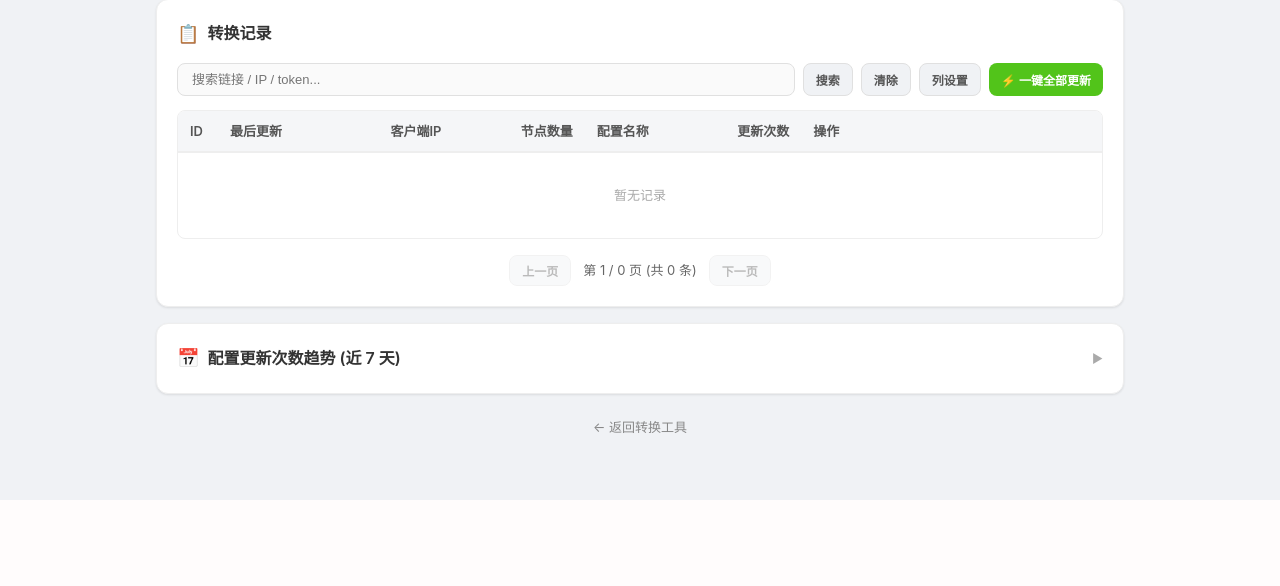
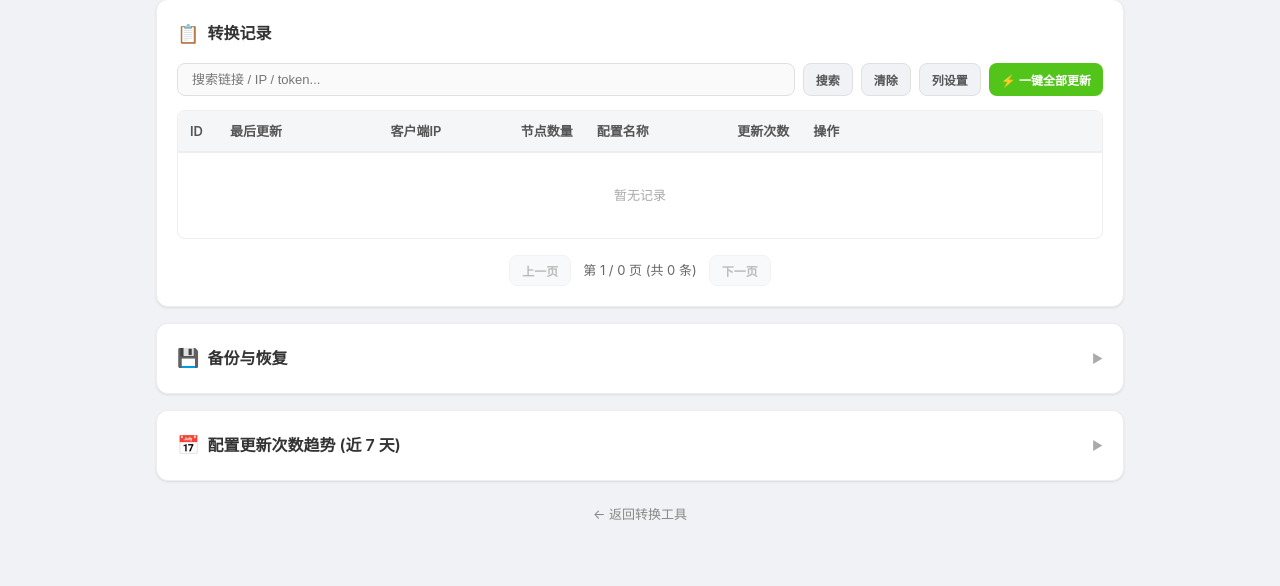
Before and after one commit to saeson001/vless2clash, a Flask app: page /manage in a window 1280 px wide. Shown: the part 1080-1666 px from the top of the page. Before the commit the page ends 1580 px from the top, so only its background shows below. Run offline with Flask 3, Linux system fonts and the light colour scheme; the visitor is signed in with stand-in values (Sample User, id 1); data that the repository does not hold is empty.

Commit message:
feat(v1.6.39): 管理页新增备份与恢复卡片

```diff
--- a/templates/manage.html
+++ b/templates/manage.html
@@ -238,6 +238,27 @@
             </div>
 
             <!-- IP Ranking (collapsible, collapsed by default) -->
+            <!-- Backup & Restore -->
+            <div class="card" id="backup-card">
+                <div class="card-header collapsible-header" onclick="togglePanel('backup')" id="backup-header">
+                    <span class="card-icon">💾</span>
+                    <h2>备份与恢复</h2>
+                    <span class="toggle-arrow" id="backup-arrow">▶</span>
+                </div>
+                <div class="collapsible-content" id="backup-content" style="display:none;">
+                    <p style="font-size:13px;color:#6b7280;margin-bottom:10px;">
+                        备份包含数据库（转换记录、管理员账密、密钥）与已生成的 YAML。恢复前当前数据会自动留存到 backups/ 目录；从其他实例恢复后请重新登录并执行「一键更新全部」。
+                    </p>
+                    <div style="display:flex;gap:10px;flex-wrap:wrap;align-items:center;">
+                        <button class="btn btn-primary" onclick="downloadBackup()">下载备份</button>
+                        <input type="file" id="restore-file" accept=".tar.gz,.tgz" style="display:none;" onchange="doRestore(this.files[0])">
+                        <button class="btn btn-secondary" onclick="document.getElementById('restore-file').click()">上传恢复</button>
+                        <span id="backup-status" style="font-size:13px;color:#6b7280;"></span>
+                    </div>
+                </div>
+            </div>
+
+            <!-- Top IPs (collapsible) -->
             <div class="card" id="top-ips-card" data-page-node-id="G62fDYEnL1CmDWDCop9ccR">
                 <div class="card-header collapsible-header" onclick="togglePanel('top-ips')" id="top-ips-header" data-page-node-id="CZzIGJZXoxy6BadM3JfZdl">
                     <span class="card-icon" data-page-node-id="EKNYpeNoVA2aaghX4hk6U7">📍</span>
@@ -540,6 +561,45 @@
 
     <script>
         const ADMIN_LOGGED_IN = {{ logged_in | tojson | safe if logged_in is not none else 'false' }};
+
+        function downloadBackup() {
+            const st = document.getElementById('backup-status');
+            st.textContent = '正在打包...';
+            fetch('/api/admin/backup').then(r => {
+                if (r.status === 401) { st.textContent = '请先登录管理后台'; return null; }
+                if (!r.ok) throw new Error('HTTP ' + r.status);
+                const cd = r.headers.get('Content-Disposition') || '';
+                const m = cd.match(/filename=([^;]+)/);
+                const name = m ? m[1] : 'vless2clash-backup.tar.gz';
+                return r.blob().then(b => ({ b, name }));
+            }).then(x => {
+                if (!x) return;
+                const a = document.createElement('a');
+                a.href = URL.createObjectURL(x.b);
+                a.download = x.name;
+                document.body.appendChild(a);
+                a.click();
+                a.remove();
+                URL.revokeObjectURL(a.href);
+                st.textContent = '备份已下载';
+            }).catch(e => { st.textContent = '备份失败: ' + e; });
+        }
+
+        function doRestore(file) {
+            if (!file) return;
+            if (!confirm('恢复将覆盖当前全部记录与管理员账密（当前数据自动留存到 backups/）。确定继续？')) return;
+            const st = document.getElementById('backup-status');
+            st.textContent = '正在恢复...';
+            const fd = new FormData();
+            fd.append('file', file);
+            fetch('/api/admin/restore', { method: 'POST', body: fd })
+                .then(r => r.json().then(j => ({ ok: r.ok, j })))
+                .then(({ ok, j }) => {
+                    st.textContent = (ok ? '✅ ' : '❌ ') + (j.message || j.error || '');
+                    if (ok) setTimeout(() => location.reload(), 3000);
+                })
+                .catch(e => { st.textContent = '恢复失败: ' + e; });
+        }
     </script>
     <script src="{{ url_for('static', filename='js/manage.js') }}?v={{ version }}"></script>
 </body>
```
